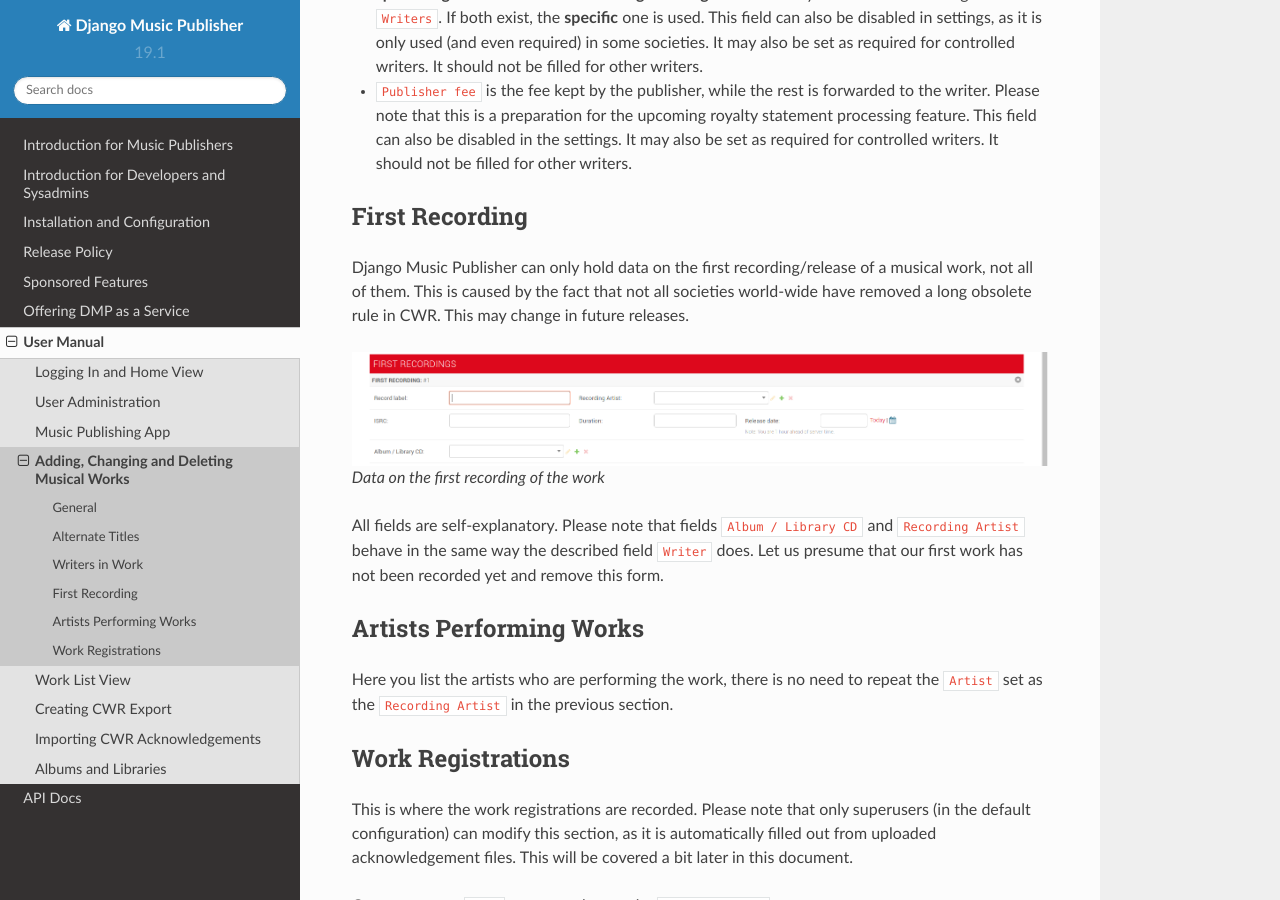
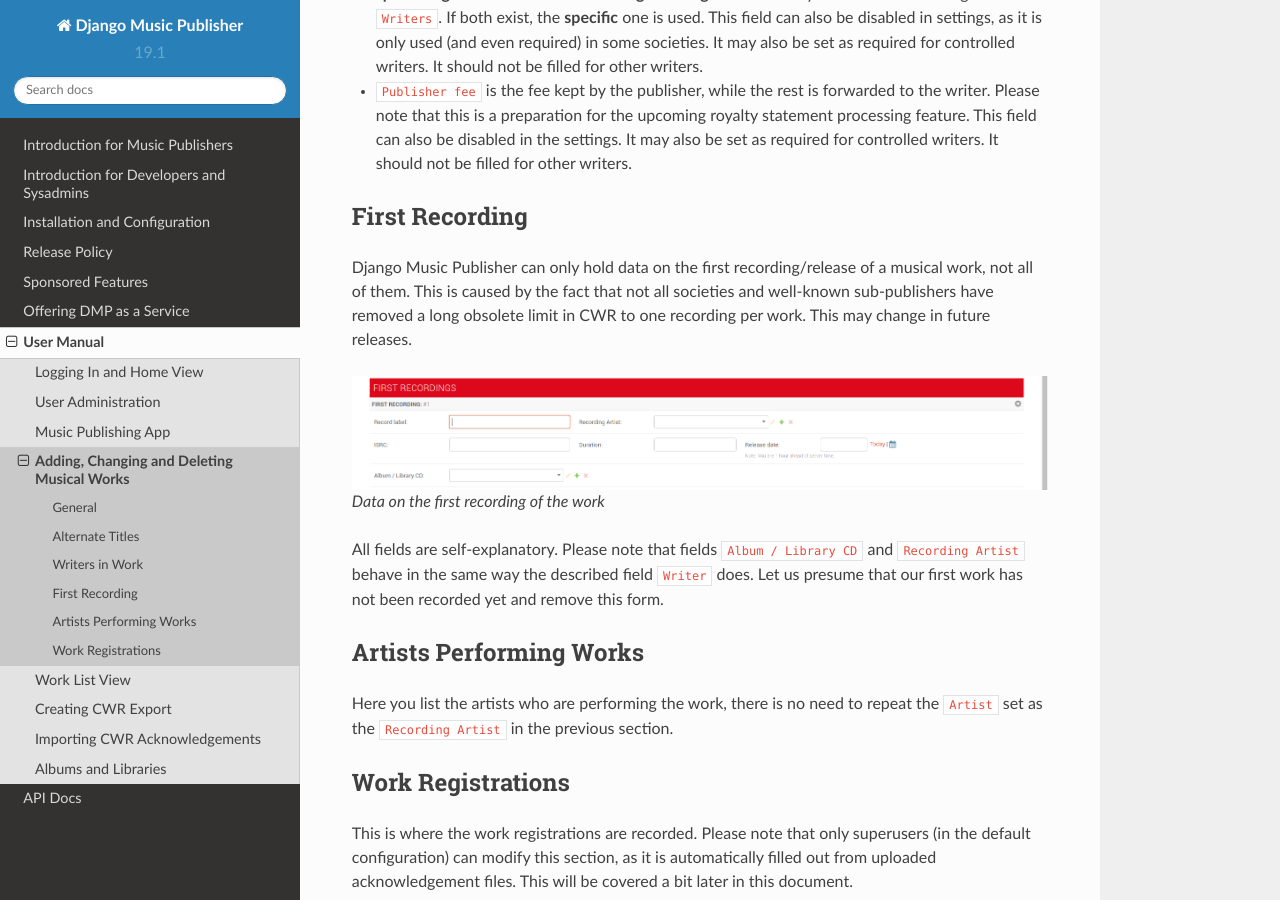
Before and after one commit to matijakolaric-com/django-music-publisher, a Sphinx documentation site: the page built from docs/manual_works.rst, in a window 1280 px wide and 900 px high, scrolled down 2106 px. Built offline with Sphinx 7.4.7 and the Read the Docs theme 2.0.0, drawn with Linux system fonts in a browser that asks for light colours.

Commit message:
Update manual_works.rst

```diff
--- a/docs/manual_works.rst
+++ b/docs/manual_works.rst
@@ -50,7 +50,7 @@
 First Recording
 +++++++++++++++
 
-Django Music Publisher can only hold data on the first recording/release of a musical work, not all of them. This is caused by the fact that not all societies world-wide have removed a long obsolete rule in CWR. This may change in future releases.
+Django Music Publisher can only hold data on the first recording/release of a musical work, not all of them. This is caused by the fact that not all societies and well-known sub-publishers have removed a long obsolete limit in CWR to one recording per work. This may change in future releases.
 
 .. figure:: /images/first_recording.png
    :width: 100%
```
